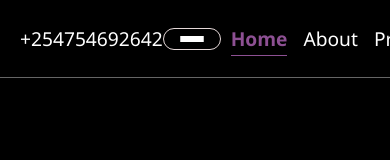
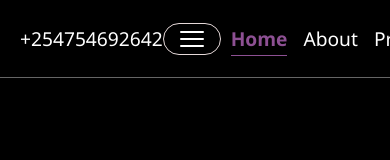
Before and after one commit to Top053/portfolio, a React (Vite) app: page / in a window 390 px wide. Shown: the top 160 px of the page. Built offline with nearby package versions, Linux system fonts and the light colour scheme.

Commit message:
set .hamburger gap and background

```diff
--- a/src/index.css
+++ b/src/index.css
@@ -124,6 +124,8 @@ header {
     display: flex;
     flex-direction: column;
     justify-content: center;
+    gap: 5px;
+    background: none;
 }
 .hamburger:hover{
     background-color: rgb(141, 80, 147);
```
